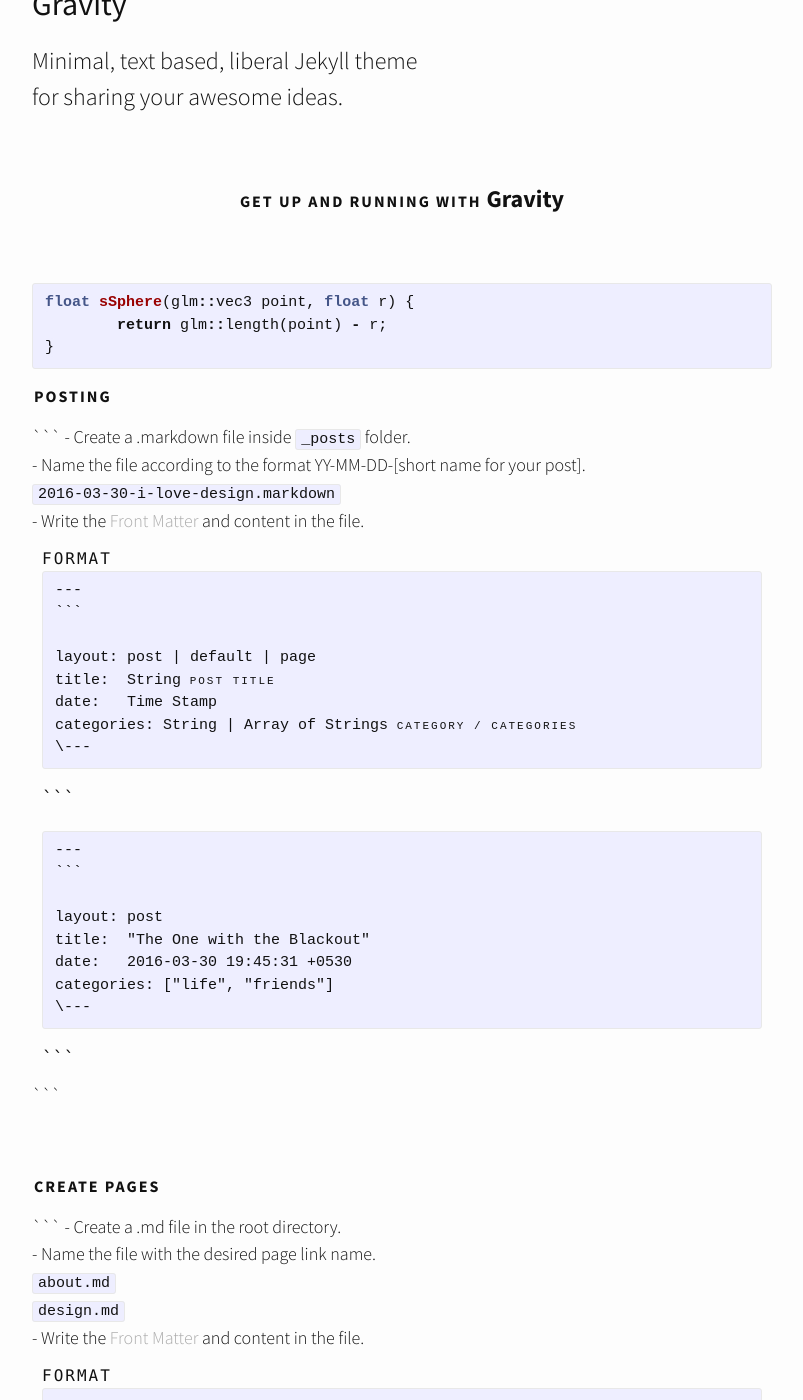
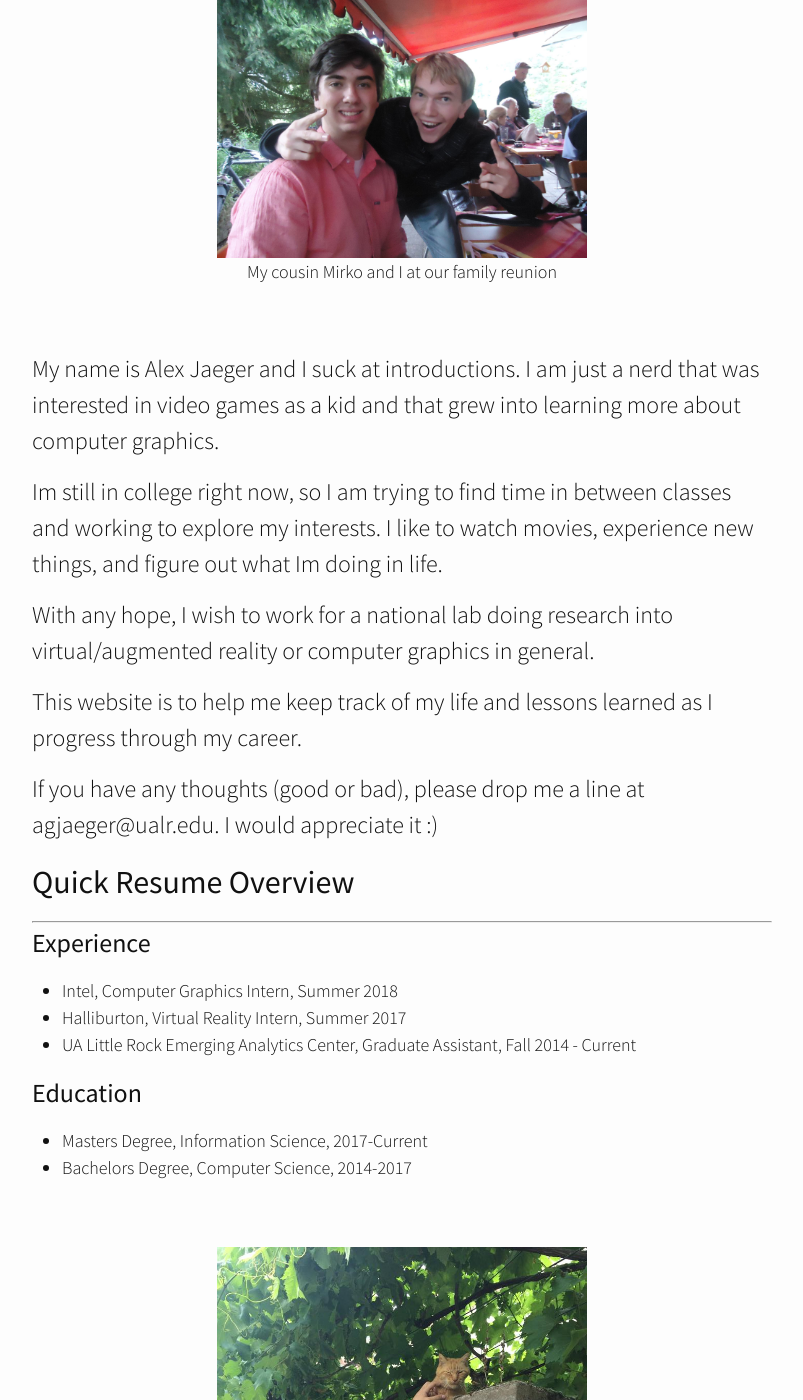
Before and after one commit to agjaeger/agjaeger.github.io, a Jekyll site: the page built from about.md, in a window 1280 px wide and 1400 px high, scrolled down 301 px. Shown: the whole window, without its empty margins (238-1041 px from the left). Built offline with Jekyll 4.4.1, drawn with Linux system fonts in a browser that asks for light colours; nearby versions of some CDN libraries; some of the changed text lies outside the part shown.

Commit message:
updated about page

````diff
--- a/about.md
+++ b/about.md
@@ -1,154 +1,42 @@
 ---
 layout: page
 title : About
+date: 2018-05-04
 permalink: /about/
 ---
 
-<h2>Gravity</h2>
-<p>Minimal, text based, liberal Jekyll theme<br>for sharing your awesome ideas.</p>
-<br>
-<center><p ><strong><span class="manual">Get up and running with</span> Gravity</strong></p></center>
+{% include image name="mirkoAndI.jpg" caption="My cousin Mirko and I at our family reunion" width="50%" %}
+
 <br>
 
-{% highlight c++ %}
-float sSphere(glm::vec3 point, float r) {
-	return glm::length(point) - r;
-}
-{% endhighlight %}
+My name is Alex Jaeger and I suck at introductions. I am just a nerd that
+was interested in video games as a kid and that grew into learning more
+about computer graphics.
 
+Im still in college right now, so I am trying to find time in between classes
+and working to explore my interests. I like to watch movies, experience new things,
+and figure out what Im doing in life.
 
-<div class="manual-post">
-  <div class="manual manual-title">
-  <strong>Posting</strong>
-  </div>
-<p>  <div class="manual-content">
+With any hope, I wish to work for a national lab doing research into
+virtual/augmented reality or computer graphics in general.
 
-```
-  - Create a .markdown file inside <code class="highlighter-rouge">_posts</code> folder.<br>
-  - Name the file according to the format YY-MM-DD-[short name for your post].<br>  <code>2016-03-30-i-love-design.markdown</code><br>
-  - Write the <a href="jekyll">Front Matter</a> and content in the file.<br>
-  <div class="example">
-    <span class='manual'>FORMAT</span><BR>
-    <pre>---
-```
+This website is to help me keep track of my life and lessons learned as I
+progress through my career.
 
-layout: post | default | page
-title:  String<span class="hint"> Post Title</span>
-date:   Time Stamp
-categories: String | Array of Strings<span class="hint"> Category / Categories </span>
-\---</pre>
+If you have any thoughts (good or bad), please drop me a line at
+agjaeger@ualr.edu. I would appreciate it :)
 
-```
-  </div>
-  <div class="example">
+## Quick Resume Overview
+<hr>
+### Experience
+* Intel, Computer Graphics Intern, Summer 2018
+* Halliburton, Virtual Reality Intern, Summer 2017
+* UA Little Rock Emerging Analytics Center, Graduate Assistant, Fall 2014 - Current
 
-    <pre>---
-```
+### Education
+* Masters Degree, Information Science, 2017-Current
+* Bachelors Degree, Computer Science, 2014-2017
 
-layout: post
-title:  "The One with the Blackout"
-date:   2016-03-30 19:45:31 +0530
-categories: ["life", "friends"]
-\---</pre>
-
-```
-  </div>
-```
-
-  </div>
-</p>
-</div>
-<br>
-<div class="manual-post">
-  <div class="manual manual-title">
-  <strong>Create Pages</strong>
-  </div>
-<p>  <div class="manual-content">
-
-```
-  - Create a .md file in the root directory.<br>
-  - Name the file with the desired page link name.<br>  <code>about.md</code><br><code>design.md</code><br>
-  - Write the <a href="jekyll">Front Matter</a> and content in the file.
-  <div class="example">
-    <span class='manual'>FORMAT</span><BR>
-    <pre>---
-```
-
-layout: page
-title: String <span class="hint">Title of the webpage</span>
-permalink: / String / <span class="hint">Permalink for the webpage</span>
-tagline: String <span class="hint">Optional Gravity Feature : Tagline for the page</span>
-\---</pre>
-
-```
-  </div>
-  <div class="example">
-
-    <pre>---
-```
-
-layout: page
-title:  "Science"
-permalink:   /science/
-tagline : "Humanity is overrated."
-\---</pre>
-
-```
-  </div>
-```
-
-  </div>
-</p>
-</div>
-<br>
-<div class="manual-post">
-  <div class="manual manual-title">
-  <strong>Create Archives/ Category Pages</strong><br>
-</div><br>
-<div class="archiveIntro">
-  <p>
-    Introducing <strong>Archive Pages</strong>.<br></p>
-  <span class="archive-intro">  You can display a list of all the post corresponding to a particular category on a standalone Page using the <code>'archive'</code> layout.
-</span>
-</div>
 <br>
 
-<p>  <div class="manual-content">
-
-```
-  - Create a .md file in the root directory.<br>
-  - Name the file. Preferred name will be the name of the category<br>  <code>life.md</code><br>
-  - Write the <a href="jekyll">Front Matter</a> and content in the file.
-  <div class="example">
-    <span class='manual'>FORMAT</span><BR>
-<pre>---
-```
-
-layout: archive<span class="hint"> Archive Page Layout</span>
-title: String <span class="hint">Title of the webpage</span>
-permalink: / String / <span class="hint">Permalink for the webpage</span>
-tagline: String <span class="hint"> Tagline for the page</span>
-category : String <span class="hint"> Name of the category of which the page will show posts.</span>
-\---</pre>
-
-```
-  </div>
-  <div class="example">
-
-    <pre>---
-```
-
-layout: archive
-title:  "Design"
-permalink : "Design"
-category: "design"
-tagline: "It's all about perception."
-\---</pre>
-
-```
-</div><br>
-```
-
-  </div>
-</p>
-</div>
+{% include image name="cat.jpg" caption="Just me and a cat I found" width="50%" %}
````
Also changed, not shown: _posts/2018-05-04-media.md (+1 -1 lines), assets/posts/2018-05-04-about/bsa.jpg (added), assets/posts/2018-05-04-about/cat.jpg (added), assets/posts/2018-05-04-about/mirkoAndI.jpg (added).
